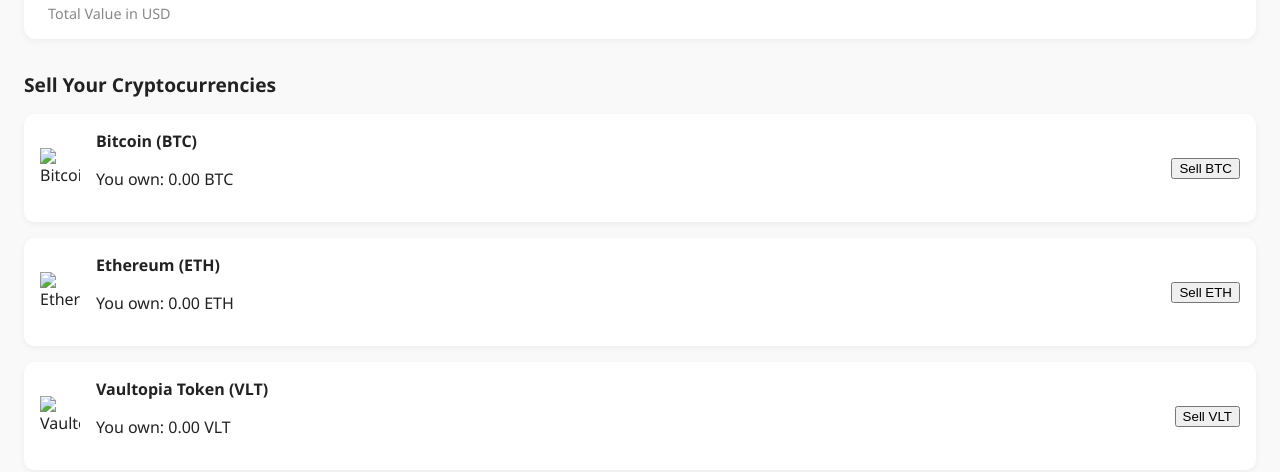
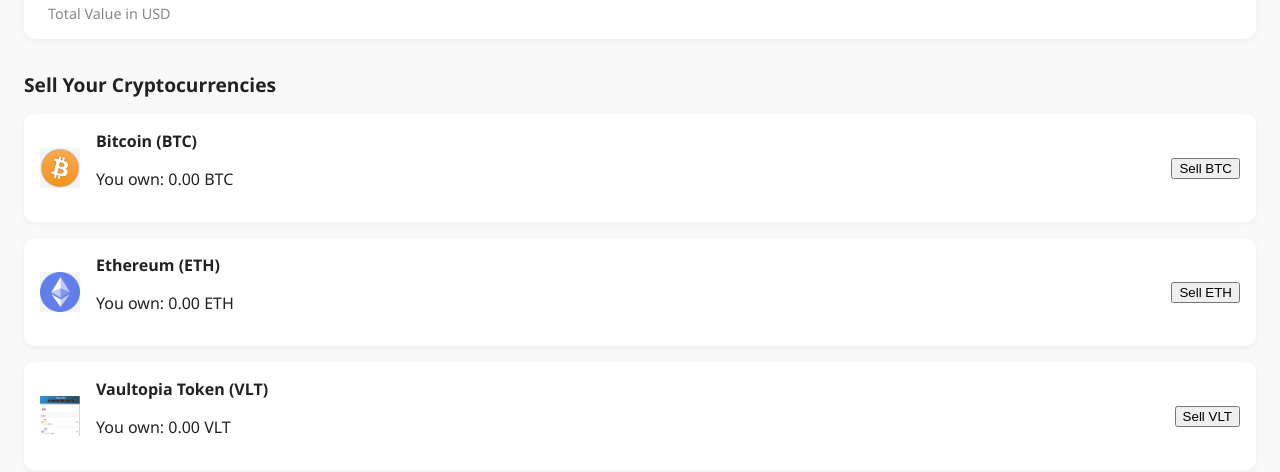
Before and after one commit to hatfiee4/Vaultopia, a plain HTML site: page vaultovasell.html in a window 1280 px wide. Shown: the part 256-728 px from the top of the page. Drawn offline with Linux system fonts and the light colour scheme.

Commit message:
Update vaultovasell.html

```diff
--- a/vaultovasell.html
+++ b/vaultovasell.html
@@ -34,7 +34,7 @@
 
         <section>
             <div class="token">
-                <img src="Vaultova(Vaultopia)/Images/btc.png" alt="Bitcoin">
+                <img src="Images/btc.png" alt="Bitcoin">
                 <div>
                     <strong>Bitcoin (BTC)</strong>
                     <p>You own: 0.00 BTC</p>
@@ -43,7 +43,7 @@
             </div>
 
             <div class="token">
-                <img src="Vaultova(Vaultopia)/Images/eth.png" alt="Ethereum">
+                <img src="Images/eth.png" alt="Ethereum">
                 <div>
                     <strong>Ethereum (ETH)</strong>
                     <p>You own: 0.00 ETH</p>
@@ -52,7 +52,7 @@
             </div>
 
             <div class="token">
-                <img src="Vaultova(Vaultopia)/Images/vaultopia1.png" alt="Vaultopia Token">
+                <img src="Images/vaultopia1.png" alt="Vaultopia Token">
                 <div>
                     <strong>Vaultopia Token (VLT)</strong>
                     <p>You own: 0.00 VLT</p>
@@ -62,4 +62,5 @@
         </section>
     </main>
 </body>
+
 </html>
```
